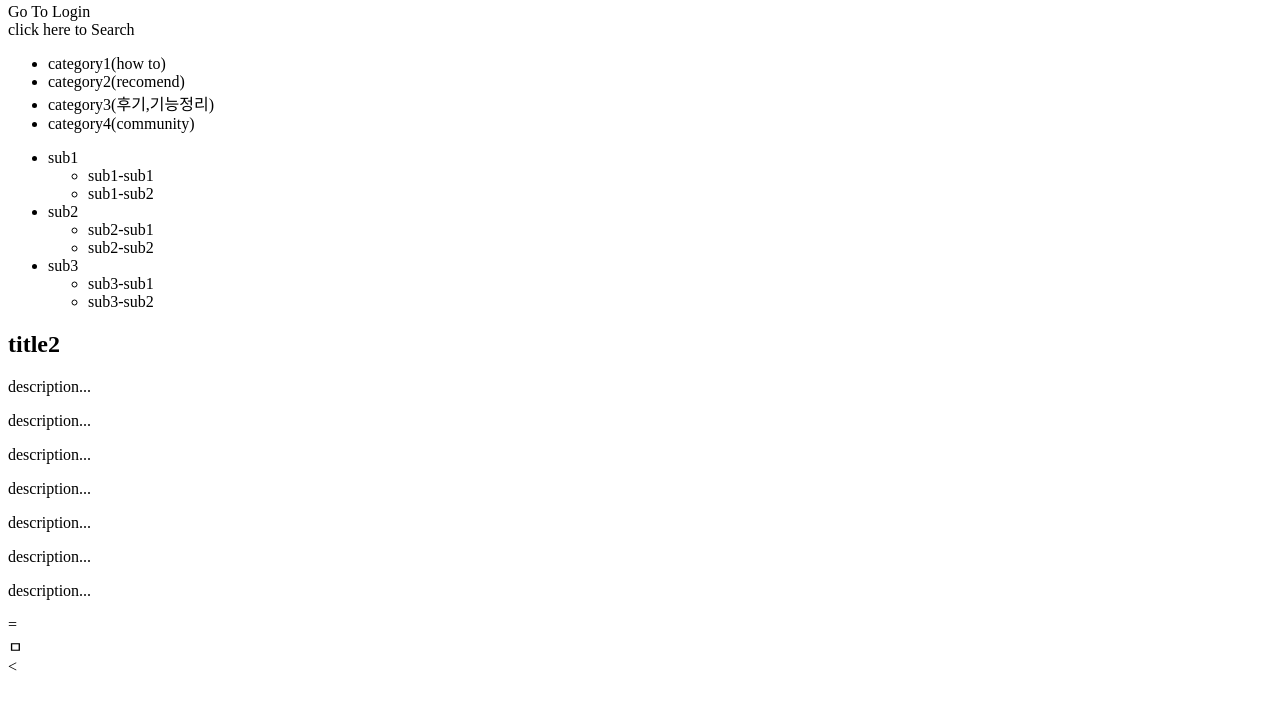
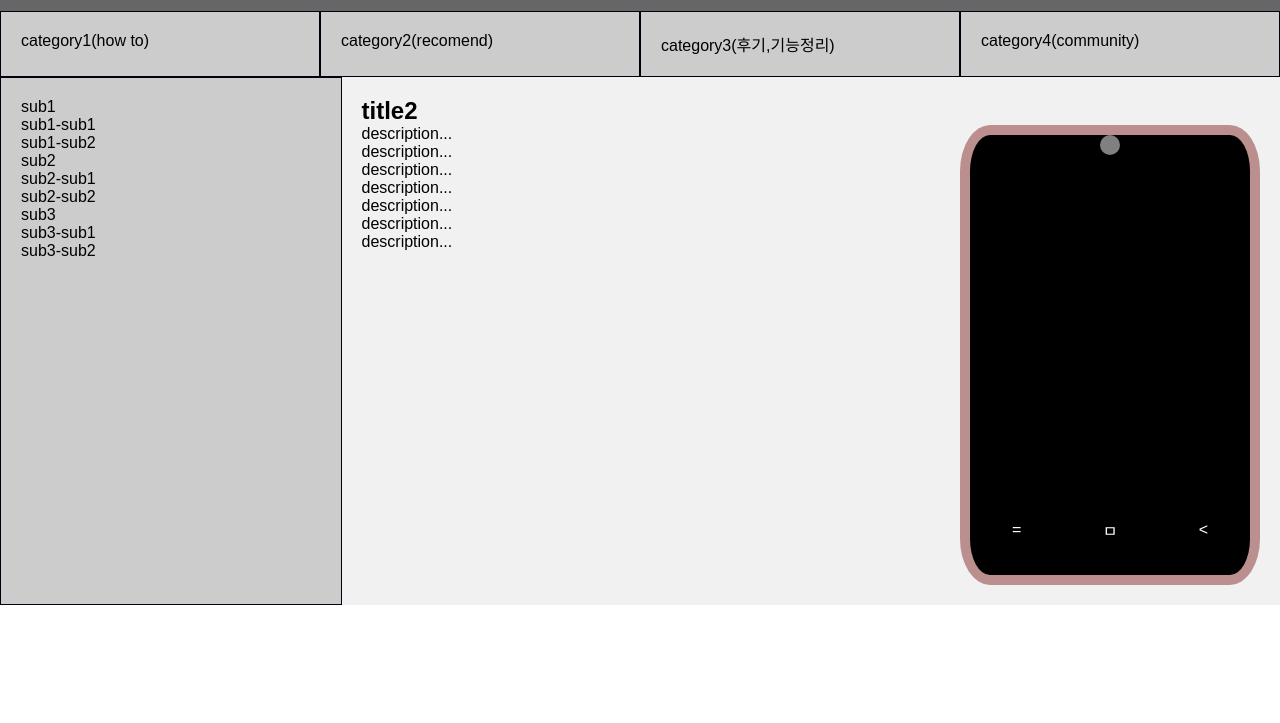
Before and after one commit to Ellie998/tipshare-digitalssog-0, a plain HTML site: page index.html in a window 1280 px wide. Shown: the part 77-800 px from the top of the page. Drawn offline with Linux system fonts and the light colour scheme.

Commit message:
add unpushed files

```diff
--- /dev/null
+++ b/css/style.css
@@ -0,0 +1,110 @@
+* {
+    box-sizing: border-box;
+    margin : 0;
+  }
+
+  body {
+    font-family: Arial, Helvetica, sans-serif;
+  }
+
+  /* Style the header */
+header {
+    background-color: #666;
+    padding: 10px;
+    text-align: center;
+    font-size: 15px;
+    color: white;
+  }
+
+  /* Container for flexboxes */
+  section, nav ul {
+    display: -webkit-flex;
+    display: flex;
+  }
+
+  /* Style the navigation menu */
+  nav li {
+    -webkit-flex: 1;
+    -ms-flex: 1;
+    flex: 1;
+    background: #ccc;
+    padding: 20px;
+    border: 1px solid #001;
+  }
+
+  aside {
+    -webkit-flex: 1;
+    -ms-flex: 1;
+    flex: 1;
+    background: #ccc;
+    padding: 20px;
+    border: 1px solid #001;
+  }
+  /* Style the list inside the menu */
+  nav ul, aside ul {
+    list-style-type: none;
+    padding: 0;
+  }
+
+  /* Style the content */
+  main {
+    -webkit-flex: 3;
+    -ms-flex: 3;
+    flex: 3;
+    background-color: #f1f1f1;
+    padding: 20px;
+
+    display: flex;
+    flex-wrap: wrap;
+  }
+
+  h2 {
+    flex-basis: 100%;
+  }
+
+  /* Style the description Box */
+  .description {
+    flex: 1;
+  }
+
+
+  /* Style the smart Box */
+  .smartBox{
+    width : 300px;
+    height: 460px;
+    background: black;
+    border: 10px solid rosybrown;
+    border-radius: 10%;
+  }
+
+  .frontCamera {
+    width: 20px;
+    height: 20px;
+    margin: auto;
+    background-color: gray;
+    border-radius: 100%;
+  }
+
+  .display {
+    margin: auto;
+    width : 250px;
+    height: 350px;
+    border-radius: 10%;
+
+  }
+  .navigators {
+    display: flex;
+    width:180;
+    height: 50px;
+  }
+
+  .menu, .home, .back {
+    flex: 1;
+    color: white;
+    display: flex;
+    justify-content: center;
+    align-items: center;
+  }
+
+
+  /* js efects */
--- /dev/null
+++ b/functions/1step/css/style.css
@@ -0,0 +1,38 @@
+* {
+    box-sizing: border-box;
+    margin : 0;
+  }
+
+  body {
+    font-family: Arial, Helvetica, sans-serif;
+    background-color: white;
+    color: rgba(0, 0, 0, 0.686);
+  }
+
+  main {
+    display: flex;
+  }
+
+
+  .greeting {
+    font-size: 40px;
+    color: rgba(0, 0, 0, 0.686);
+    margin: auto;
+    margin-top: 20%;
+  }
+
+  .startBtn {
+    font-size: 40px;
+    background-color: gray;
+    border: 3px solid silver;
+    border-radius: 10%;
+    padding: 15px;
+    margin: auto;
+    margin-top: 20%;
+    width: 30px;
+    height: 60px;
+  }
+
+  .hidden {
+    display: none;
+  }
--- a/index.html
+++ b/index.html
@@ -1,4 +1,4 @@
-<!DOCTYPE html>
+<!doctype html>
 <html lang="en">
   <head>
     <meta charset="UTF-8" />
--- /dev/null
+++ b/js/script.js
@@ -0,0 +1,7 @@
+const display = document.querySelector('.display');
+
+function displayOn(para){
+    display.style.backgroundColor = 'white';
+}
+
+document.addEventListener('click', displayOn);
--- /dev/null
+++ b/new/style.css
@@ -0,0 +1,40 @@
+body {
+    margin:0 auto;
+    width: 360px;
+    height: 700px;
+    background-color: rgb(253, 246, 236);
+}
+
+img {
+    margin: 10px;
+}
+
+.functionImg {
+    height: 640px;
+    display: flex;
+    justify-content: space-between;
+    align-items: end;
+
+}
+
+.menu {
+    width:360px;
+    display: flex;
+    justify-content: space-between;
+    margin:auto;
+    position: absolute;
+    top: 630px;
+}
+
+.controls {
+    width:100%;
+    position: sticky;
+    top: 650px;
+    display: flex;
+    justify-content: space-around;
+}
+
+
+.off {
+    display: none;
+}
--- /dev/null
+++ b/phone/css/style.css
@@ -0,0 +1,73 @@
+* {
+    box-sizing: border-box;
+    margin : 0;
+  }
+
+  body {
+    font-family: Arial, Helvetica, sans-serif;
+    background-color: black;
+  }
+
+  main {
+    display: flex;
+    flex-wrap: wrap;
+  }
+
+  /* Style the smart Box */
+  .smartBox{
+    margin-top: 10%;
+    margin-left: 40%;
+    width: 300px;
+    height: 460px;
+    background: black;
+    border: 10px solid rosybrown;
+    border-radius: 10%;
+  }
+
+  .frontCamera {
+    width: 20px;
+    height: 20px;
+    margin: auto;
+    background-color: gray;
+    border-radius: 100%;
+  }
+
+  .display {
+    margin: auto;
+    width : 250px;
+    height: 350px;
+    border-radius: 10%;
+
+  }
+  .navigators {
+    display: flex;
+    width:180;
+    height: 50px;
+  }
+
+  .menu, .home, .back {
+    flex: 1;
+    color: white;
+    display: flex;
+    justify-content: center;
+    align-items: center;
+  }
+
+  /* style the onoff btn */
+  .onoffBtn {
+    margin-top: 15%;
+    margin-left: 10px;
+    width: 30px;
+    height: 60px;
+    border: 3px solid rosybrown;
+    border-radius: 20%;
+  }
+
+  /* js efects */
+  .on {
+    background-color: white;
+  }
+
+  .off {
+    background-color: black;
+  }
```
Also changed, not shown: functions/1step/index.html (added, +17 -0 lines), functions/1step/js/script.js (added, +38 -0 lines), new/index.html (added, +59 -0 lines), new/script.js (added, +19 -0 lines), phone/index.html (added, +25 -0 lines), phone/js/script.js (added, +8 -0 lines), new/img/bank.png (added), new/img/call.png (added), new/img/credit-card.png (added), new/img/message.png (added), new/img/qrCode.png (added), new/img/search.png (added).
